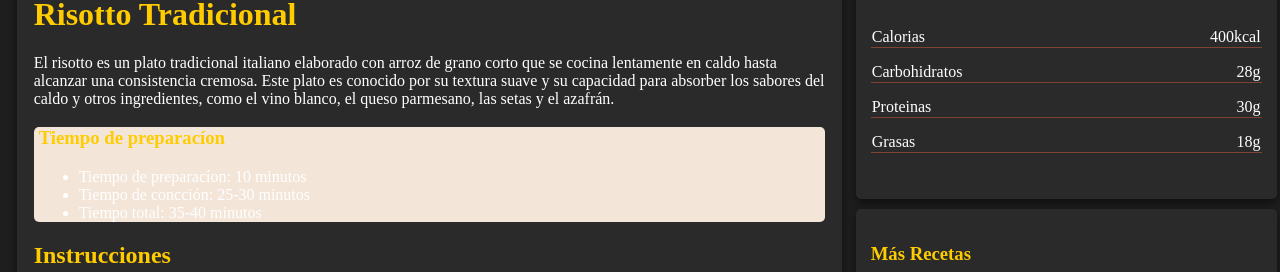
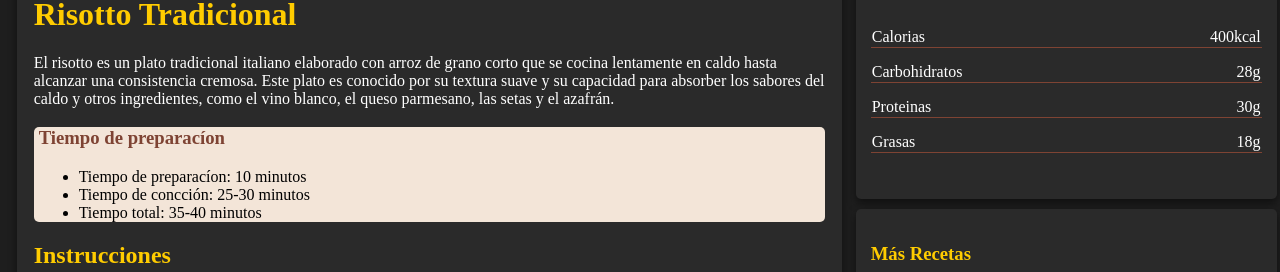
Before and after one commit to ECely197/proyecto-recetas, a plain HTML site: page page-recetas/pag-risotto.html in a window 1280 px wide. Both pictures are taken after a click on the element 1251 px from the left and 28 px from the top of the page. Shown: the part 355-627 px from the top of the page. Drawn offline with Linux system fonts and the light colour scheme.

Commit message:
update color prep-time

```diff
--- a/page-recetas/css/style-risotto.css
+++ b/page-recetas/css/style-risotto.css
@@ -318,3 +318,11 @@ a {
 .dark-mode .icon-moon {
   width: 25px;
 }
+
+.dark-mode .prep-time h3{
+  color:#7e4333;
+}
+
+.dark-mode .prep-time ul li{
+  color:#000000;
+}
```
